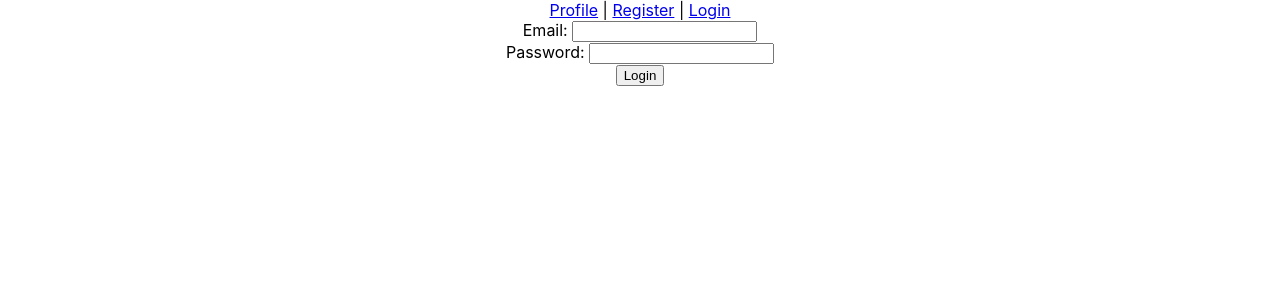
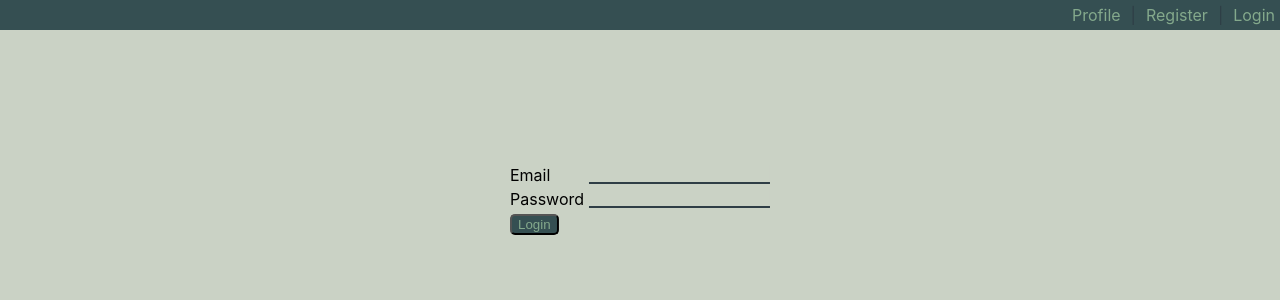
Before and after one commit to niles87/file-loader, a React (Create React App) app in the folder client/: page /login in a window 1280 px wide. Shown: the top 300 px of the page. Built offline with nearby package versions, Linux system fonts and the light colour scheme; what apollo-upload-client would draw is missing.

Commit message:
added style to application

```diff
--- a/client/src/App.css
+++ b/client/src/App.css
@@ -1,38 +1,132 @@
+:root {
+  --link-color: #84a98c;
+  --bg-color: #cad2c5;
+  --accent-color: #52796f;
+  --element-bg-color: #354f52;
+  --font-color: #2f3e46;
+}
+/* #root */
 .App {
+  width: 100vw;
+  height: 100vh;
+  background-color: var(--bg-color);
+  overflow: scroll;
+}
+
+.App::-webkit-scrollbar {
+  width: 5px;
+  opacity: 0.25;
+}
+
+.App::-webkit-scrollbar-track:no-button {
+  box-shadow: inset 0 0 3px var(--element-bg-color);
+  opacity: 0.25;
+}
+
+.App::-webkit-scrollbar-thumb {
+  box-shadow: inset 0 0 3px var(--font-color);
+  border-radius: 5px;
+  opacity: 0.25;
+}
+
+.App::-webkit-scrollbar-corner {
+  display: none;
+}
+
+.nav {
+  width: 100%;
+  display: flex;
+  justify-content: flex-end;
+  background-color: var(--element-bg-color);
+}
+
+.nav span {
+  padding: 5px;
+  color: var(--font-color);
+}
+
+.nav .link {
+  padding: 5px;
+  text-decoration: none;
+  color: var(--link-color);
+}
+
+.container {
+  max-width: 80vw;
+  margin: 0px auto;
+}
+
+/* Forms */
+
+form {
+  position: absolute;
+  top: 25%;
+  left: 50%;
+  transform: translate(-50%, -50%);
+  min-width: 220px;
+}
+
+label {
+  display: flex;
+  justify-content: space-between;
+}
+
+input {
+  border-top: none;
+  border-right: none;
+  border-left: none;
+  border-color: var(--font-color);
+  background-color: var(--bg-color);
+  margin-left: 5px;
+  margin-bottom: 5px;
+}
+
+button {
+  background-color: var(--element-bg-color);
+  color: var(--link-color);
+  border-radius: 5px;
+}
+
+/* Profile */
+
+.upload {
   text-align: center;
 }
 
-.App-logo {
-  height: 40vmin;
-  pointer-events: none;
+.upload p {
+  color: var(--font-color);
 }
 
-@media (prefers-reduced-motion: no-preference) {
-  .App-logo {
-    animation: App-logo-spin infinite 20s linear;
-  }
+#imgContainer {
+  width: 100%;
+  display: flex;
+  flex-wrap: wrap;
 }
 
-.App-header {
-  background-color: #282c34;
-  min-height: 100vh;
-  display: flex;
-  flex-direction: column;
-  align-items: center;
-  justify-content: center;
-  font-size: calc(10px + 2vmin);
-  color: white;
+#imgContainer .card {
+  width: 300px;
+  height: 350px;
+  border-color: var(--font-color);
+  border: solid 1px;
+  border-radius: 5px;
+  margin: 5px;
+  position: relative;
+  box-shadow: 2px 2px 4px var(--font-color), 2px 2px 4px var(--font-color),
+    2px 2px 4px var(--font-color);
 }
 
-.App-link {
-  color: #61dafb;
+.card .delete {
+  color: #ff0000;
+  font-weight: bold;
+  font-size: 20px;
+  position: absolute;
+  top: 1px;
+  right: 7px;
+  cursor: pointer;
 }
 
-@keyframes App-logo-spin {
-  from {
-    transform: rotate(0deg);
-  }
-  to {
-    transform: rotate(360deg);
-  }
+.card .img {
+  border-radius: 5px;
+  width: 100%;
+  height: 100%;
 }
--- a/client/src/App.js
+++ b/client/src/App.js
@@ -12,8 +12,8 @@ function App() {
   return (
     <div className="App">
       <Router>
+        <Nav />
         <Container>
-          <Nav />
           <Switch>
             <Route exact path="/" component={Home} />
             <Route exact path="/register" component={SignUp} />
--- a/client/src/components/Album/index.js
+++ b/client/src/components/Album/index.js
@@ -11,6 +11,8 @@ export const Album = () => {
 
   if (loading) return <div>Loading...</div>;
 
+  if (error) console.error(error);
+
   const deleteImg = async (id, imgId) => {
     const token = Auth.getToken();
 
@@ -18,6 +20,7 @@ export const Album = () => {
 
     try {
       const { data } = await removeImg({ variables: { id, imgId } });
+      console.log(data);
     } catch (error) {
       console.error(error);
     }
@@ -27,16 +30,12 @@ export const Album = () => {
     <Fragment>
       {data.self.imageList > 0
         ? data.self.images.map((el) => (
-            <Card key={el.title}>
+            <Card className="card" key={el.title}>
               <X
-                style={{ color: "red", fontWeight: "bold", fontSize: 25 }}
+                className="delete"
                 onClick={() => deleteImg(el.id, el.imgId)}
               />
-              <Image
-                src={el.path}
-                style={{ width: 200, height: 200 }}
-                alt={el.title}
-              />
+              <Image className="img" src={el.path} alt={el.title} />
             </Card>
           ))
         : ""}
--- a/client/src/components/Container/index.js
+++ b/client/src/components/Container/index.js
@@ -1,5 +1,9 @@
 import React from "react";
 
 export const Container = (props) => {
-  return <div className="container">{props.children}</div>;
+  return (
+    <div className="container" {...props}>
+      {props.children}
+    </div>
+  );
 };
--- a/client/src/components/Nav/index.js
+++ b/client/src/components/Nav/index.js
@@ -8,11 +8,11 @@ export const Nav = () => {
         <Link to="/profile" className="link">
           Profile
         </Link>
-        <span> | </span>
+        <span>|</span>
         <Link to="/register" className="link">
           Register
         </Link>
-        <span> | </span>
+        <span>|</span>
         <Link to="/login" className="link">
           Login
         </Link>
--- a/client/src/components/Upload/index.js
+++ b/client/src/components/Upload/index.js
@@ -20,13 +20,13 @@ export const Upload = () => {
   const { getInputProps, getRootProps, isDragActive } = useDropzone({ onDrop });
 
   return (
-    <div>
+    <div className="upload">
       <div {...getRootProps()}>
         <input {...getInputProps()} />
         {isDragActive ? (
-          <p>Drop the files here...</p>
+          <p>Drop the image here...</p>
         ) : (
-          <p>Drag and Drop files here or click to select files</p>
+          <p>Drag and Drop image here or click to select image</p>
         )}
       </div>
     </div>
--- a/client/src/index.css
+++ b/client/src/index.css
@@ -1,13 +1,13 @@
 body {
   margin: 0;
-  font-family: -apple-system, BlinkMacSystemFont, 'Segoe UI', 'Roboto', 'Oxygen',
-    'Ubuntu', 'Cantarell', 'Fira Sans', 'Droid Sans', 'Helvetica Neue',
+  font-family: -apple-system, BlinkMacSystemFont, "Segoe UI", "Roboto", "Oxygen",
+    "Ubuntu", "Cantarell", "Fira Sans", "Droid Sans", "Helvetica Neue",
     sans-serif;
   -webkit-font-smoothing: antialiased;
   -moz-osx-font-smoothing: grayscale;
 }
 
 code {
-  font-family: source-code-pro, Menlo, Monaco, Consolas, 'Courier New',
+  font-family: source-code-pro, Menlo, Monaco, Consolas, "Courier New",
     monospace;
 }
--- a/client/src/pages/Login/index.js
+++ b/client/src/pages/Login/index.js
@@ -23,7 +23,7 @@ export const Login = () => {
   const formSubmit = async (ev) => {
     ev.preventDefault();
 
-    const form = ev.currentTarget;
+    // const form = ev.currentTarget;
 
     try {
       const { data } = await login({ variables: { ...formData } });
@@ -44,7 +44,7 @@ export const Login = () => {
       <FormContainer onSubmit={formSubmit}>
         <div>
           <FormLabel>
-            Email:{" "}
+            Email{" "}
             <FormInput
               type="email"
               name="email"
@@ -55,7 +55,7 @@ export const Login = () => {
         </div>
         <div>
           <FormLabel>
-            Password:{" "}
+            Password{" "}
             <FormInput
               type="password"
               name="password"
--- a/client/src/pages/Profile/index.js
+++ b/client/src/pages/Profile/index.js
@@ -1,12 +1,15 @@
 import React, { Fragment } from "react";
 import { Upload } from "../../components/Upload";
 import { Album } from "../../components/Album";
+import { Container } from "../../components/Container";
 
 export const Profile = () => {
   return (
     <Fragment>
       <Upload />
-      <Album />
+      <Container id="imgContainer">
+        <Album />
+      </Container>
     </Fragment>
   );
 };
--- a/client/src/pages/SignUp/index.js
+++ b/client/src/pages/SignUp/index.js
@@ -42,7 +42,7 @@ export const SignUp = () => {
       <FormContainer onSubmit={handleFormSubmit}>
         <div>
           <FormLabel>
-            Username:{" "}
+            Username{" "}
             <FormInput
               type="text"
               name="username"
@@ -54,7 +54,7 @@ export const SignUp = () => {
         </div>
         <div>
           <FormLabel>
-            Email:{" "}
+            Email{" "}
             <FormInput
               type="email"
               name="email"
@@ -66,7 +66,7 @@ export const SignUp = () => {
         </div>
         <div>
           <FormLabel>
-            Password:{" "}
+            Password{" "}
             <FormInput
               type="password"
               name="password"
```
